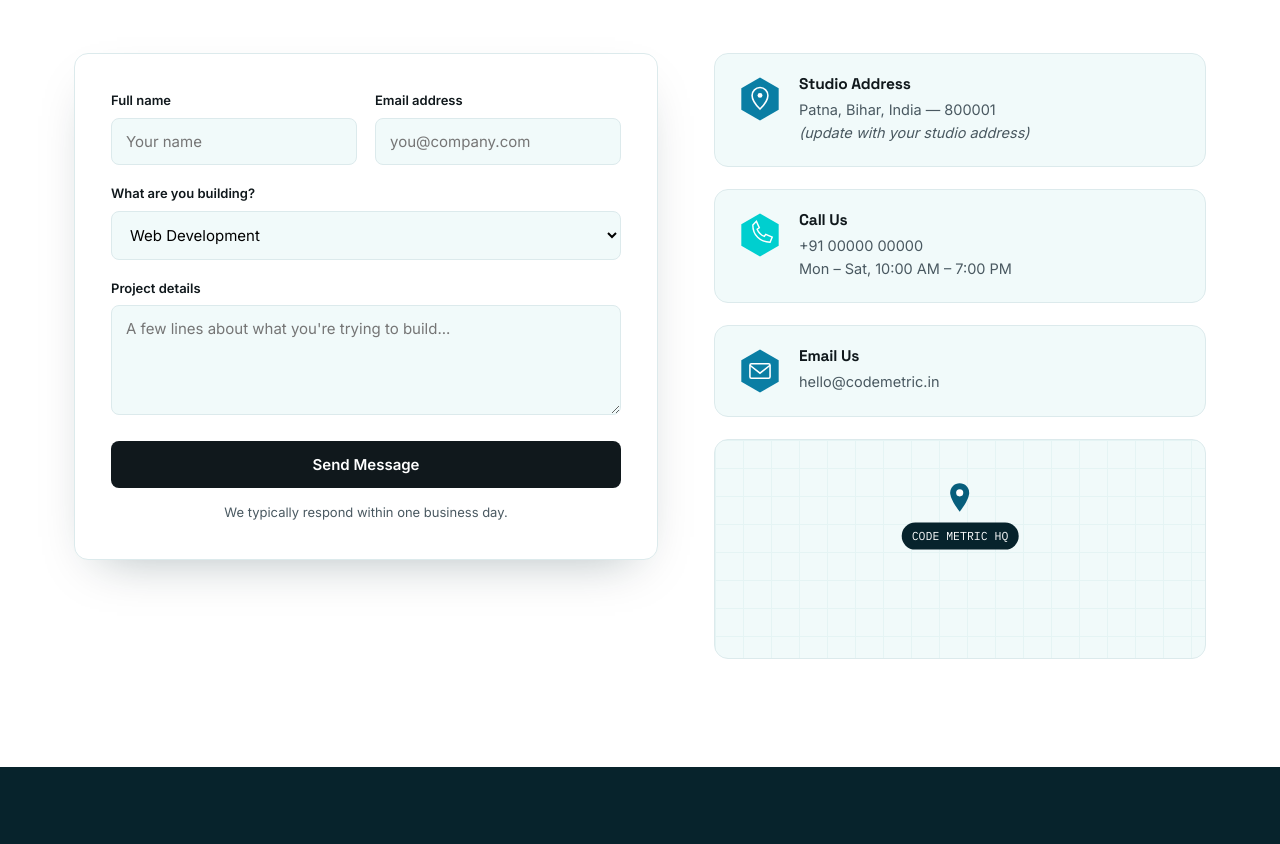
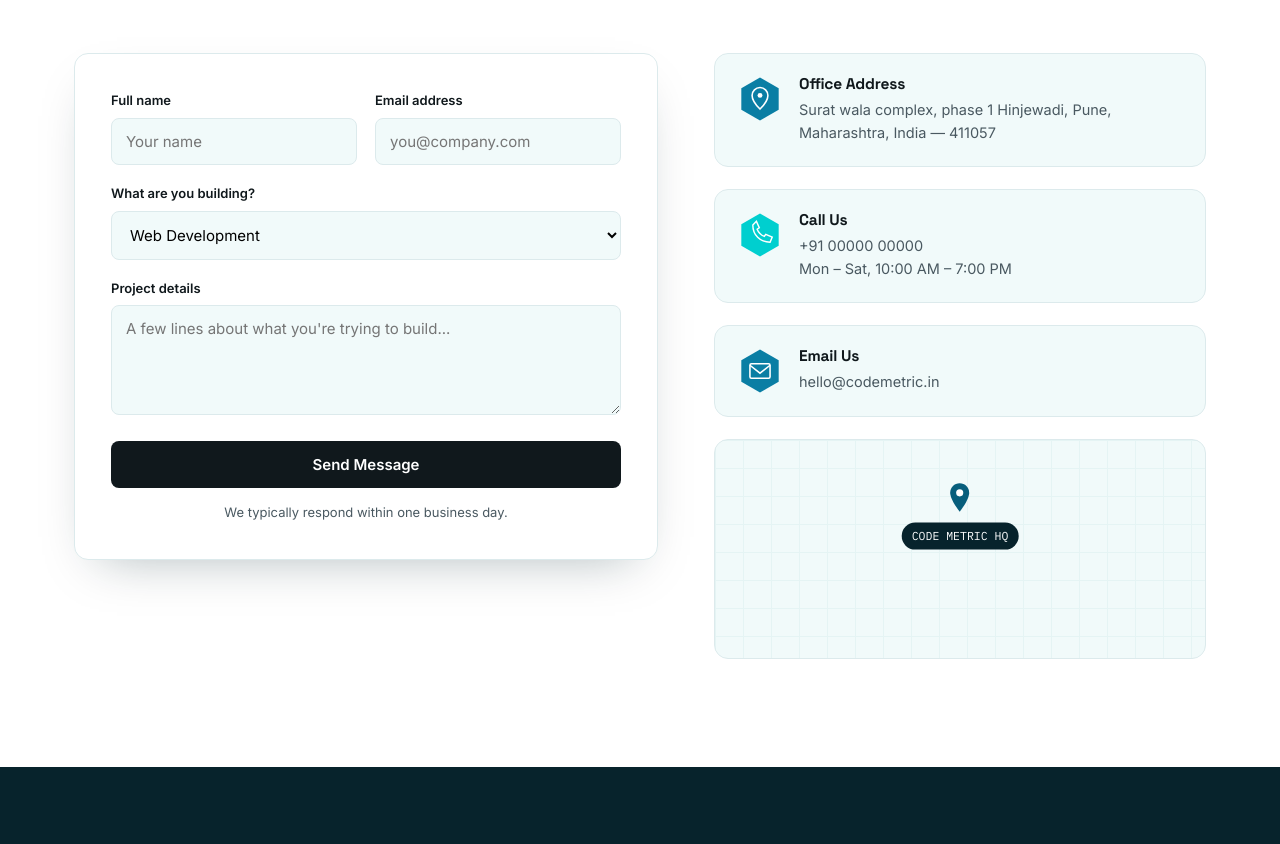
Before and after one commit to codemetric28-CM/CodeMetric, a plain HTML site: page index.html in a window 1280 px wide. Shown: the part 5428-6272 px from the top of the page. Drawn offline with nearby package versions, Linux system fonts and the light colour scheme.

Commit message:
Updated website content

```diff
--- a/index.html
+++ b/index.html
@@ -864,8 +864,8 @@ h1,h2,h3,h4{
             <svg viewBox="0 0 64 64"><polygon points="32,2 58,17 58,47 32,62 6,47 6,17" fill="#0A7EA4"/><path d="M32 16c-6 0-11 5-11 11 0 8 11 19 11 19s11-11 11-19c0-6-5-11-11-11z" fill="none" stroke="#fff" stroke-width="2.2"/><circle cx="32" cy="27" r="3.4" fill="#fff"/></svg>
           </div>
           <div>
-            <h4>Studio Address</h4>
-            <p>Patna, Bihar, India — 800001<br><em style="color:var(--ink-soft);">(update with your studio address)</em></p>
+            <h4>Office Address</h4>
+            <p>Surat wala complex, phase 1 Hinjewadi, Pune, Maharashtra, India — 411057<br><em style="color:var(--ink-soft);"></em></p>
           </div>
         </div>
         <div class="info-card">
```
